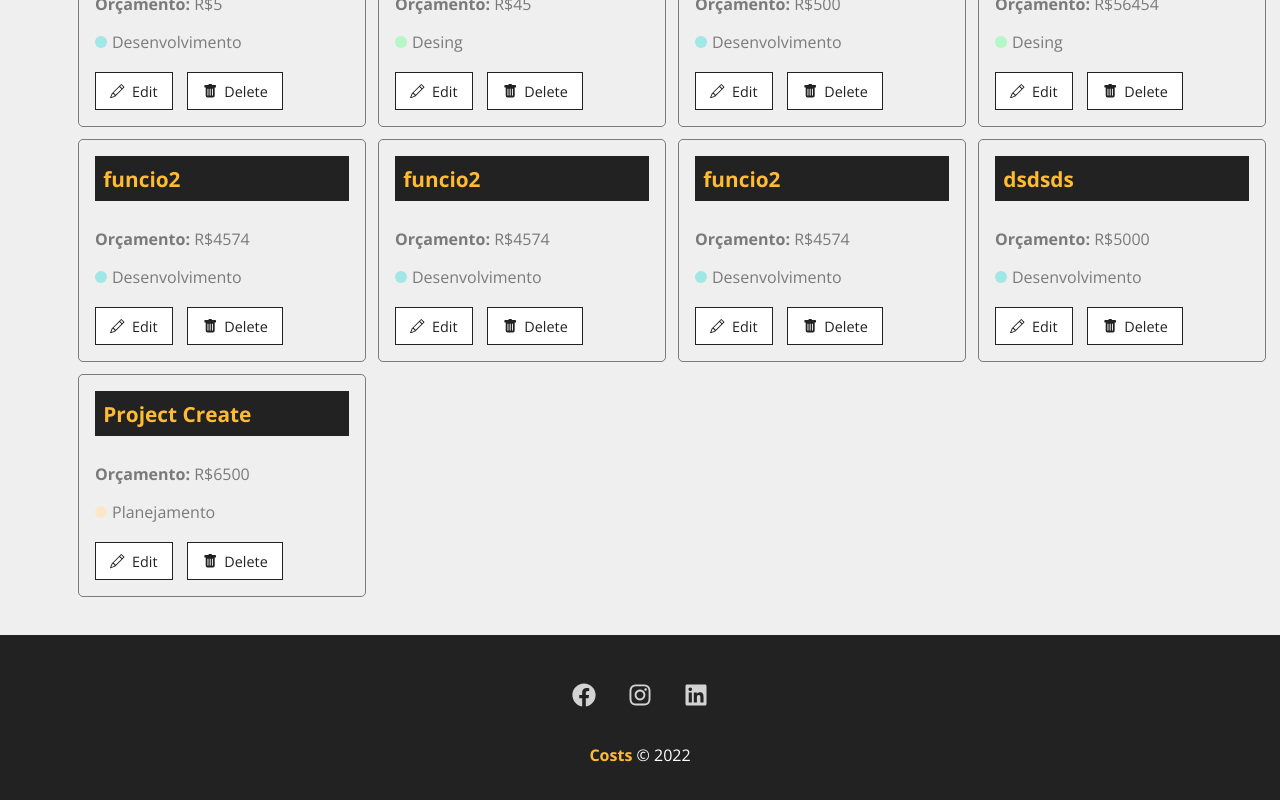
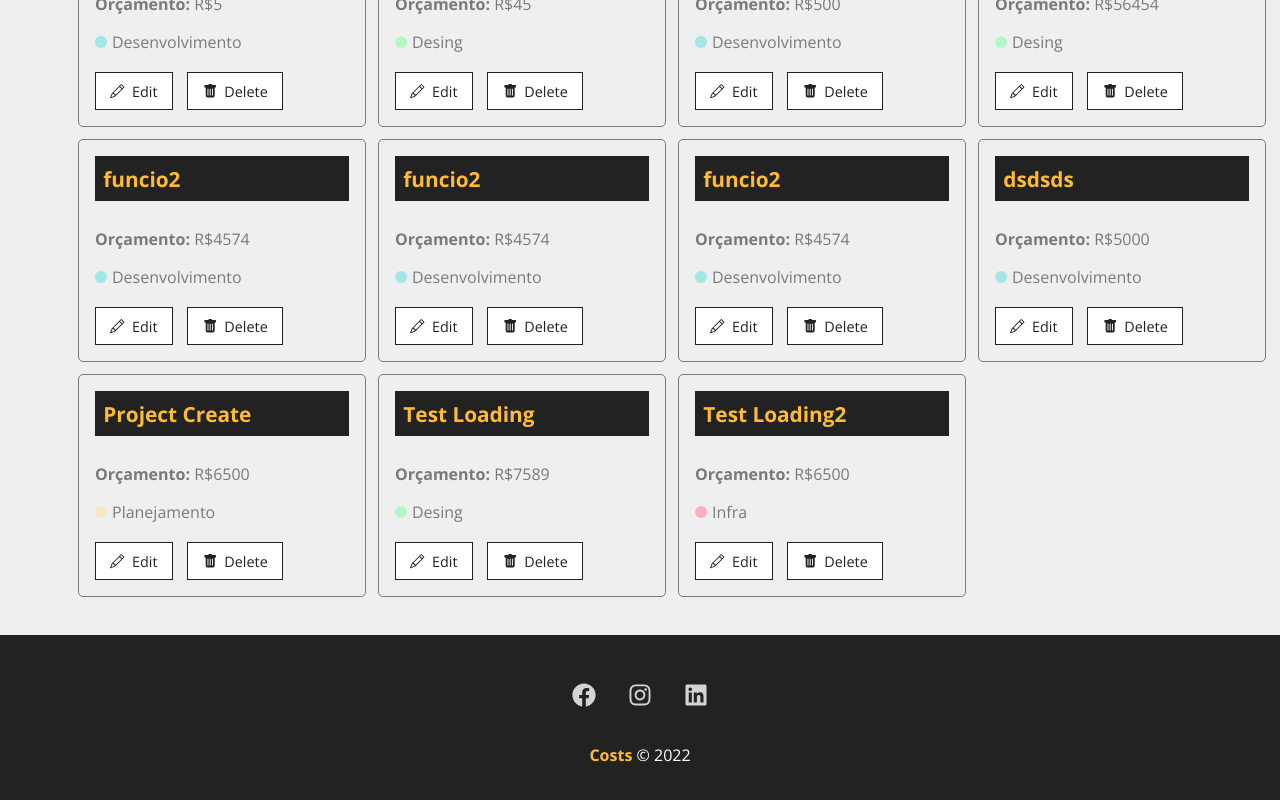
Before and after one commit to NatanSan2002/React-JS, a React (Create React App) app in the folder React/Hora_de_Codar_Projeto/projeto_hc/: page /projects in a window 1280 px wide. Shown: the part 780-1580 px from the top of the page. Built offline with nearby package versions, Linux system fonts and the light colour scheme; data requests are answered from the project's data file.

Commit message:
30/05/22

```diff
--- a/React/Hora_de_Codar_Projeto/projeto_hc/db.json
+++ b/React/Hora_de_Codar_Projeto/projeto_hc/db.json
@@ -186,6 +186,28 @@
       "cost": 0,
       "services": [],
       "id": 17
+    },
+    {
+      "name": "Test Loading",
+      "budget": "7589",
+      "category": {
+        "id": "3",
+        "name": "Desing"
+      },
+      "cost": 0,
+      "services": [],
+      "id": 18
+    },
+    {
+      "name": "Test Loading2",
+      "budget": "6500",
+      "category": {
+        "id": "1",
+        "name": "Infra"
+      },
+      "cost": 0,
+      "services": [],
+      "id": 19
     }
   ],
   "categories": [
--- a/React/Hora_de_Codar_Projeto/projeto_hc/src/components/Projects.js
+++ b/React/Hora_de_Codar_Projeto/projeto_hc/src/components/Projects.js
@@ -4,6 +4,7 @@ import { useState,useEffect } from "react"
 
 import style from "./pages/Projects.module.css";
 import Container from "./pages/layout/Container.js";
+import Loading from "./pages/layout/Loading.js";
 import LinkButton from "./pages/layout/LinkButton.js";
 
 import ProjectCard from "./Project/ProjectCard.js";
@@ -13,6 +14,7 @@ function Projects() {
 
 const [projects,setProjects] = useState([]);
 
+const[removeLoading,setRemoveLoading] = useState(false);
 
 const location = useLocation();
 let message = "";
@@ -20,14 +22,16 @@ if(location.state){
 message = location.state.message;
 }
 
-useEffect(
-() => {fetch("http://localhost:5000/projects",
+useEffect(() => {
+setTimeout(() => {
+fetch("http://localhost:5000/projects",
 {method: "GET",
 headers: {"Content-Type":"application/json"}})
 .then( (r) => r.json())
 .then( (data) => {setProjects(data)
+setRemoveLoading(true)
 console.log(data)})
-.catch(error => console.log(error))}, [])
+.catch(error => console.log(error))},300)}, [])
 
 
 
@@ -51,6 +55,10 @@ key={p.id}
 />
 )
 )}
+{removeLoading == false && (<Loading/>)}
+{removeLoading && projects.length == 0 && (
+<p>Not have projects yet</p>
+)}
 </Container>
 </div>
 )
--- a/React/Hora_de_Codar_Projeto/projeto_hc/src/components/pages/NewProject.js
+++ b/React/Hora_de_Codar_Projeto/projeto_hc/src/components/pages/NewProject.js
@@ -1,8 +1,13 @@
 import style from "./NewProject.module.css";
 import ProjectForm  from "../Project/ProjectForm.js";
 import {useNavigate} from "react-router-dom";
+import {useState} from "react";
+
+import Loading from "../pages/layout/Loading.js";
 
 function NewProject() {
+
+const [rmvLoading,setRMVLoading] = useState();
 
     const navigate = useNavigate();
 
@@ -11,7 +16,9 @@ function NewProject() {
     project.cost = 0;
     project.services = [];
 
-    fetch("http://localhost:5000/projects", {
+    setRMVLoading(false);
+
+    setTimeout( () => {fetch("http://localhost:5000/projects", {
     method: "POST",
     headers:{
     "Content-type": "application/json"
@@ -21,17 +28,21 @@ function NewProject() {
     .then((resp) => resp.json() )
     .then(
         (data) => {console.log(data)
+        setRMVLoading(true)
             navigate('/projects', { state: {message: 'Projeto criado com sucesso!'} })}
 
     )
-    .catch(err => console.log(err));
-    }
+    .catch(err => console.log(err));}
+    ,1000)}
 
     return (
     <div className={style.container}>
         <h1>Make Project</h1>
         <p>Make your project for after add your services </p>
        <ProjectForm  handleSubmit={createPost}btnText="Criar Projeto"/>
+       {rmvLoading == false && (
+           <div><Loading/></div>
+       )}
     </div>
     )
     }
--- /dev/null
+++ b/React/Hora_de_Codar_Projeto/projeto_hc/src/components/pages/layout/Loading.js
@@ -0,0 +1,14 @@
+import style from "./Loading.module.css";
+
+import loading from "../../../imgs/loading.svg"
+
+function Loading(){
+return(
+<div className={style.loader_container}>
+<img className={style.loader} src={loading} alt="Loading..."/>
+</div>
+)
+}
+
+
+export default Loading;
--- /dev/null
+++ b/React/Hora_de_Codar_Projeto/projeto_hc/src/components/pages/layout/Loading.module.css
@@ -0,0 +1,12 @@
+.loader_container{
+width:100%;
+height:100%;
+display:flex;
+justify-content: center;
+align-items: center;
+}
+
+
+.loader{
+width: 50px;
+}
```
Also changed, not shown: 1 other file (tests, documents, lock files or other folders).
